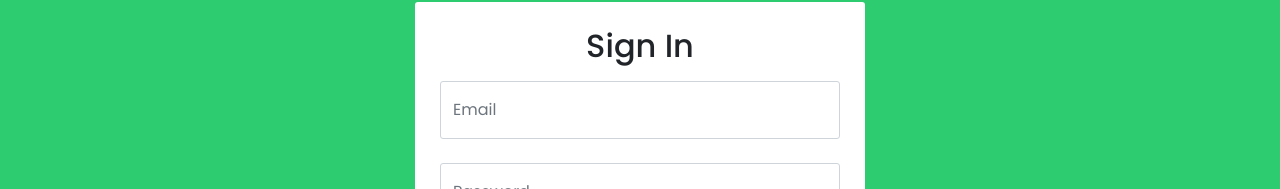
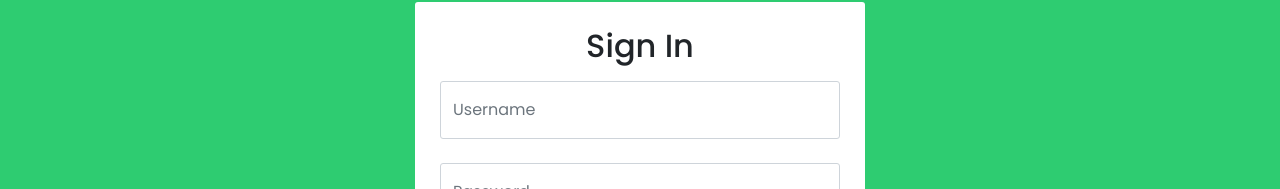
Before and after one commit to aniktonu/bank-project, a React (Create React App) app in the folder bank/: page / in a window 1280 px wide. Shown: the part 227-416 px from the top of the page. Built offline with nearby package versions, Linux system fonts and the light colour scheme.

Commit message:
login field modified

```diff
--- a/bank/src/Components/Login/Login.jsx
+++ b/bank/src/Components/Login/Login.jsx
@@ -18,7 +18,7 @@ const Login = () => {
                     <h1 className="text-center">Sign In</h1>
                     <Form>
                         <Form.Group>
-                            <Form.Control type="email" placeholder="Email" />
+                            <Form.Control type="username" placeholder="Username" />
                         </Form.Group>
                         <Form.Group>
                             <Form.Control type="password" placeholder="Password" />
```
